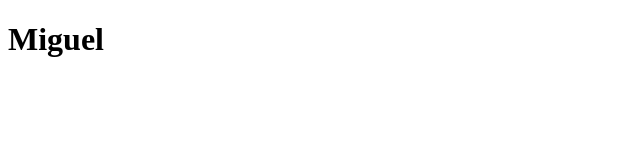
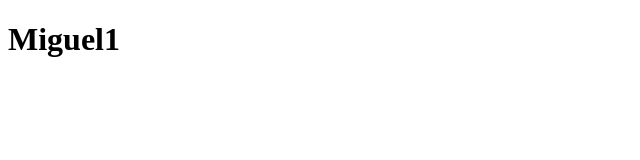
Before and after one commit to Goulart94/portifolioTalita, a plain HTML site: page index.html in a window 1280 px wide. Shown: the full height of the page, 0-640 px from the left. Drawn offline with Linux system fonts and the light colour scheme.

Commit message:
second commit

```diff
--- a/index.html
+++ b/index.html
@@ -7,6 +7,6 @@
     <title>Document</title>
 </head>
 <body>
-    <h1>Miguel</h1>
+    <h1>Miguel1</h1>
 </body>
 </html>
```
